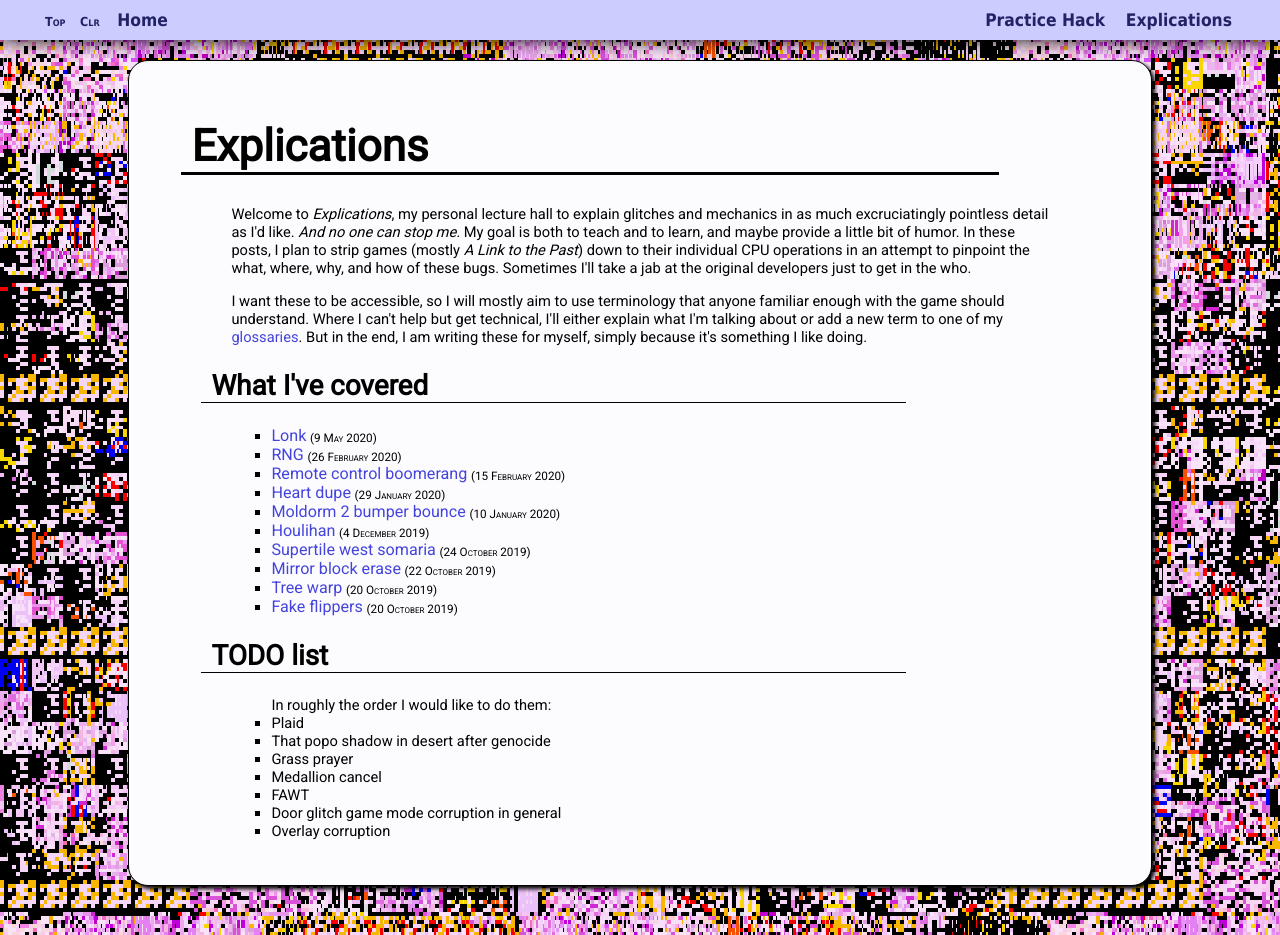
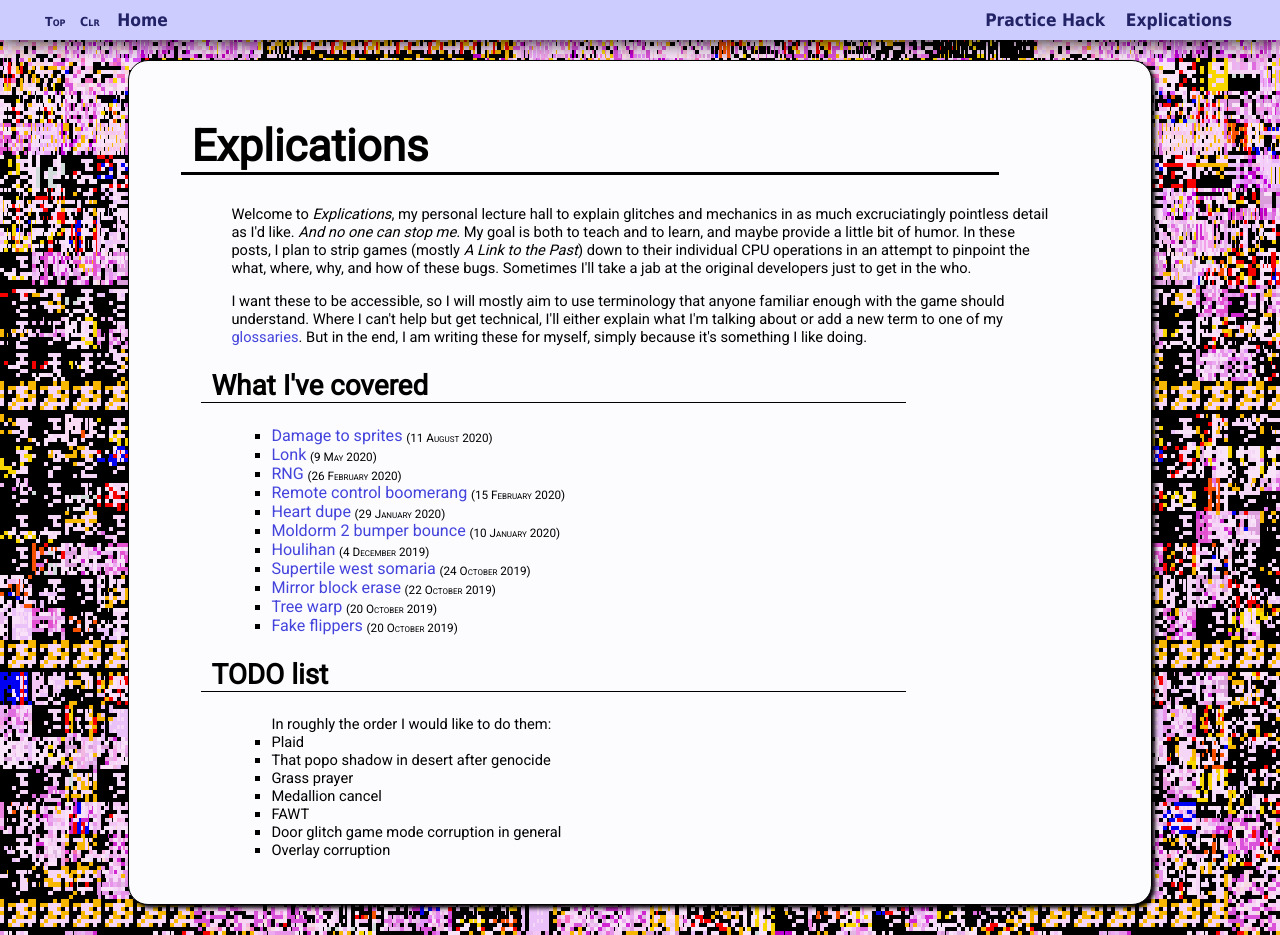
Before and after one commit to spannerisms/spannerisms.github.io, a Jekyll site: the page built from explication.html, in a window 1280 px wide and 935 px high. Built offline with Jekyll 4.4.1, drawn with Linux system fonts in a browser that asks for light colours.

Commit message:
Update explication.html

```diff
--- a/explication.html
+++ b/explication.html
@@ -10,6 +10,7 @@ background: glitchybg
 
 	<h2>What I've covered</h2>
 	<ul class="postlist">
+		<li><a href="damage">Damage to sprites</a> <span class="date">(11 August 2020)</span></li>
 		<li><a href="lonk">Lonk</a> <span class="date">(9 May 2020)</span></li>
 		<li><a href="lttprng">RNG</a> <span class="date">(26 February 2020)</span></li>
 		<li><a href="remoteboom">Remote control boomerang</a> <span class="date">(15 February 2020)</span></li>
```
